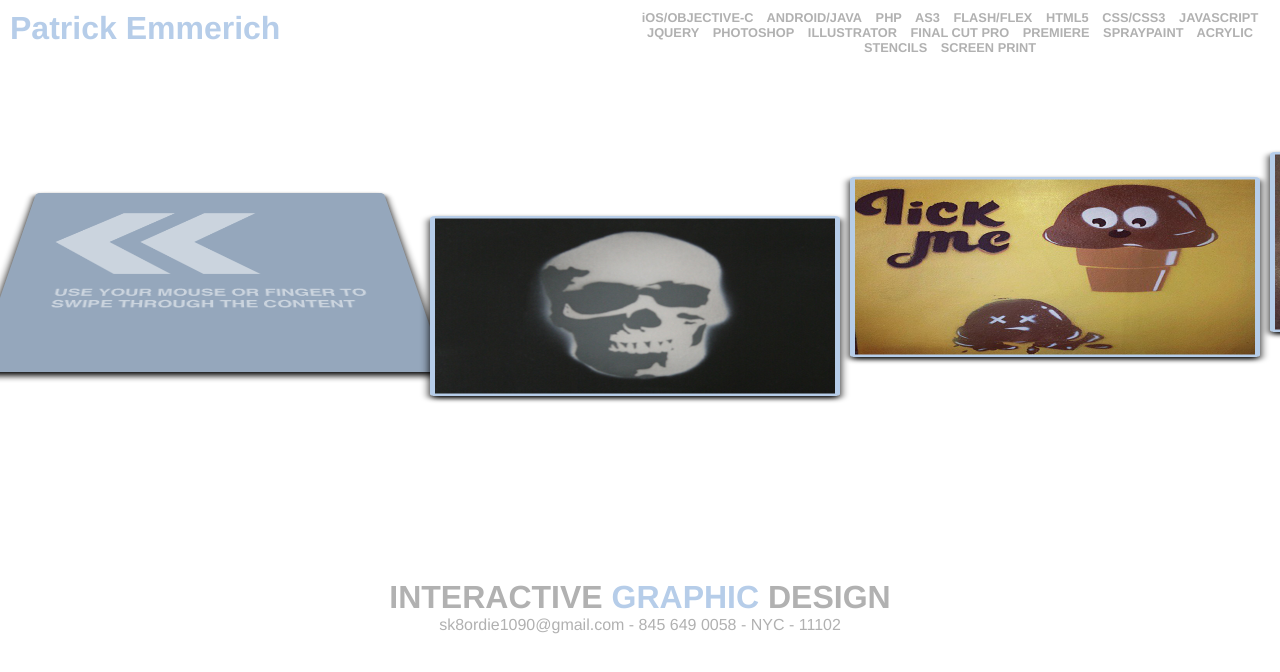
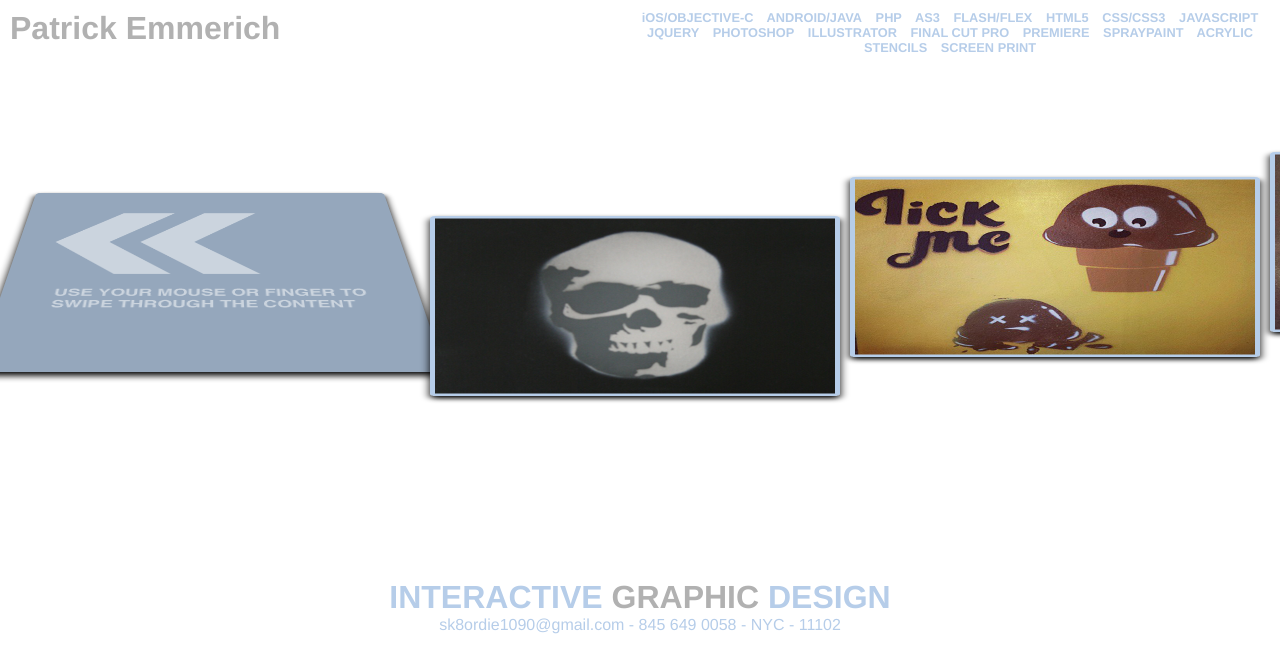
Before and after one commit to pemmerich/pemmerich-site, a plain HTML site: page src/index.html in a window 1280 px wide. Drawn offline with Linux system fonts and the light colour scheme.

Commit message:
color change

```diff
--- a/src/css/main.css
+++ b/src/css/main.css
@@ -27,8 +27,8 @@ a, a:link, a:visited, a:hover, a:active
 	color:#B6CDE9;
 	color:#d2d2d2;
 	color:#FFFFFF;
-	color:#b1b1b1;
 
+color:#B6CDE9;
 }
 
 .grey
@@ -39,7 +39,7 @@ a, a:link, a:visited, a:hover, a:active
 	color:#b1b1b1;
 	color:#FFFFFF;
 	color:#95A7BC;
-	color:#B6CDE9;
+	color:#b1b1b1;
 }
 
 body
```
